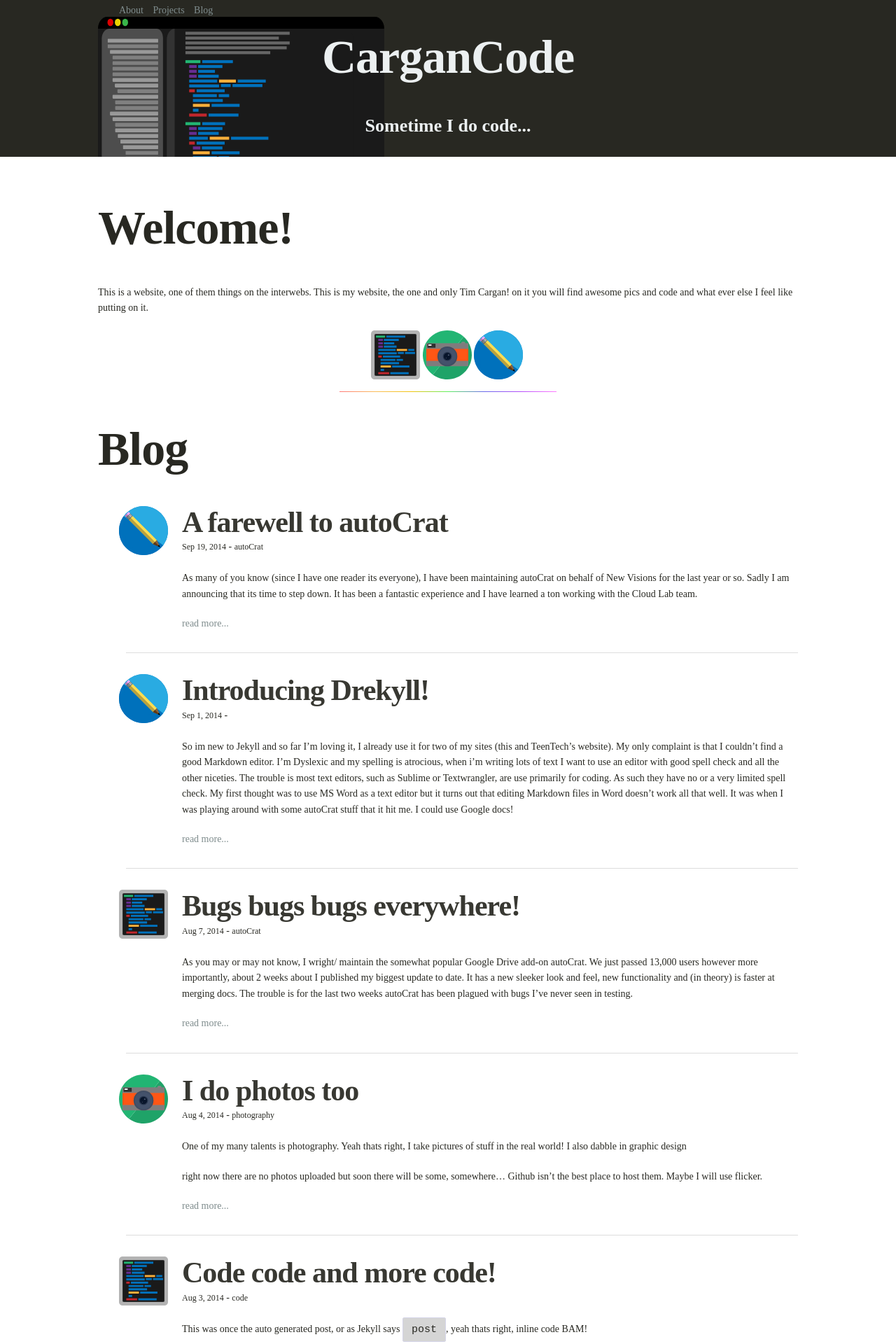
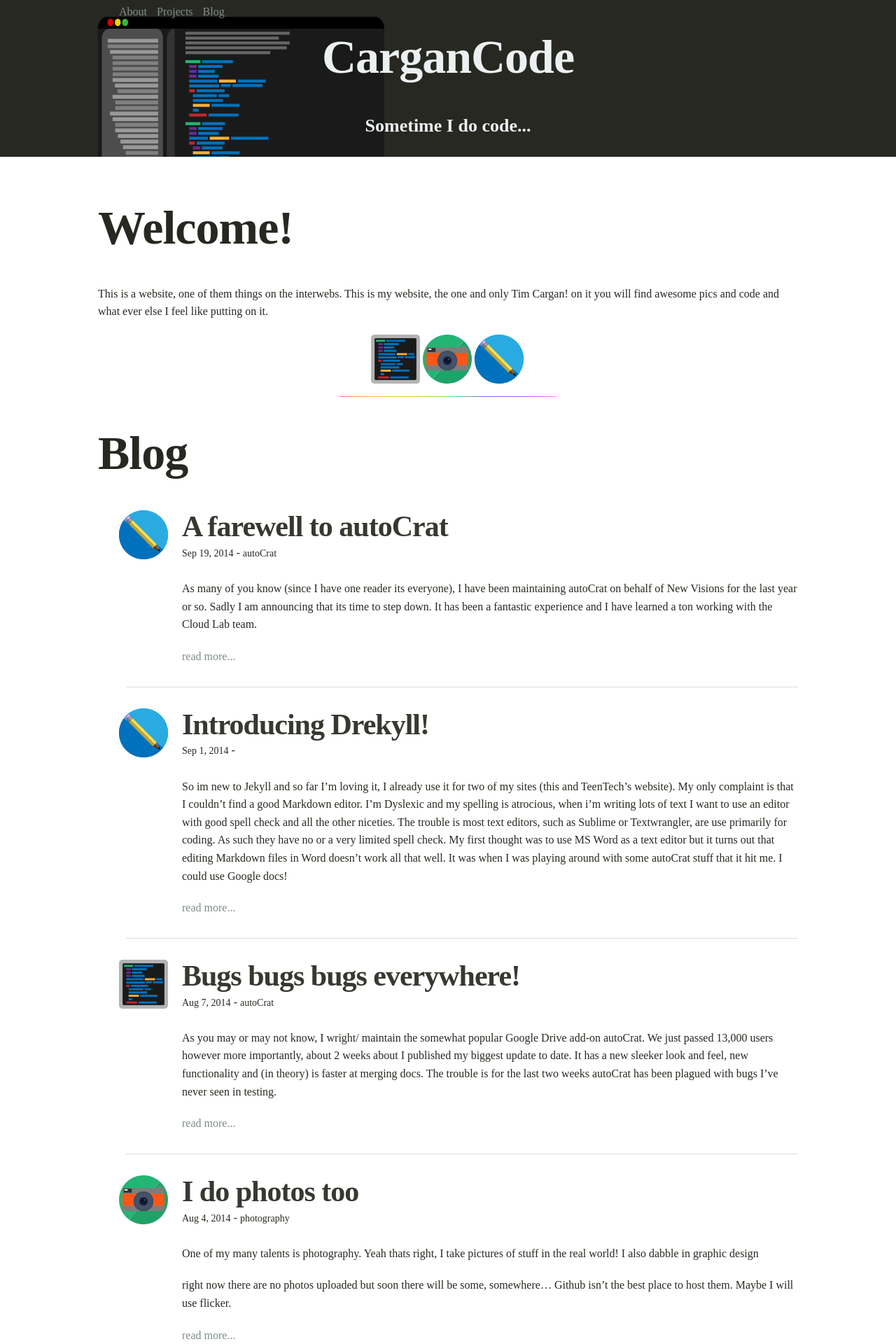
Before and after one commit to CarganCode/CarganCode.github.io, a Jekyll site: the page built from index.html, in a window 1280 px wide. Shown: the top 1920 px of the page at 70% size. Built offline with Jekyll 4.4.1, drawn with Linux system fonts in a browser that asks for light colours.

Commit message:
Font Size

```diff
--- a/css/2-base/_base.sass
+++ b/css/2-base/_base.sass
@@ -126,7 +126,7 @@ body
 body
   background: $bg-color
   margin: 0
-  font-size: 14px
+  font-size: 16px
   line-height: 1.6
   font-family: 'Open Sans' sans-serif
   color: $text-color
--- a/css/4-pages/_default.scss
+++ b/css/4-pages/_default.scss
@@ -61,7 +61,7 @@
 
     .post-categorie, .post-date {
     	color: $text-color;
-     	font-size: 12px;
+     	font-size: 14px;
 
     }
 
```
